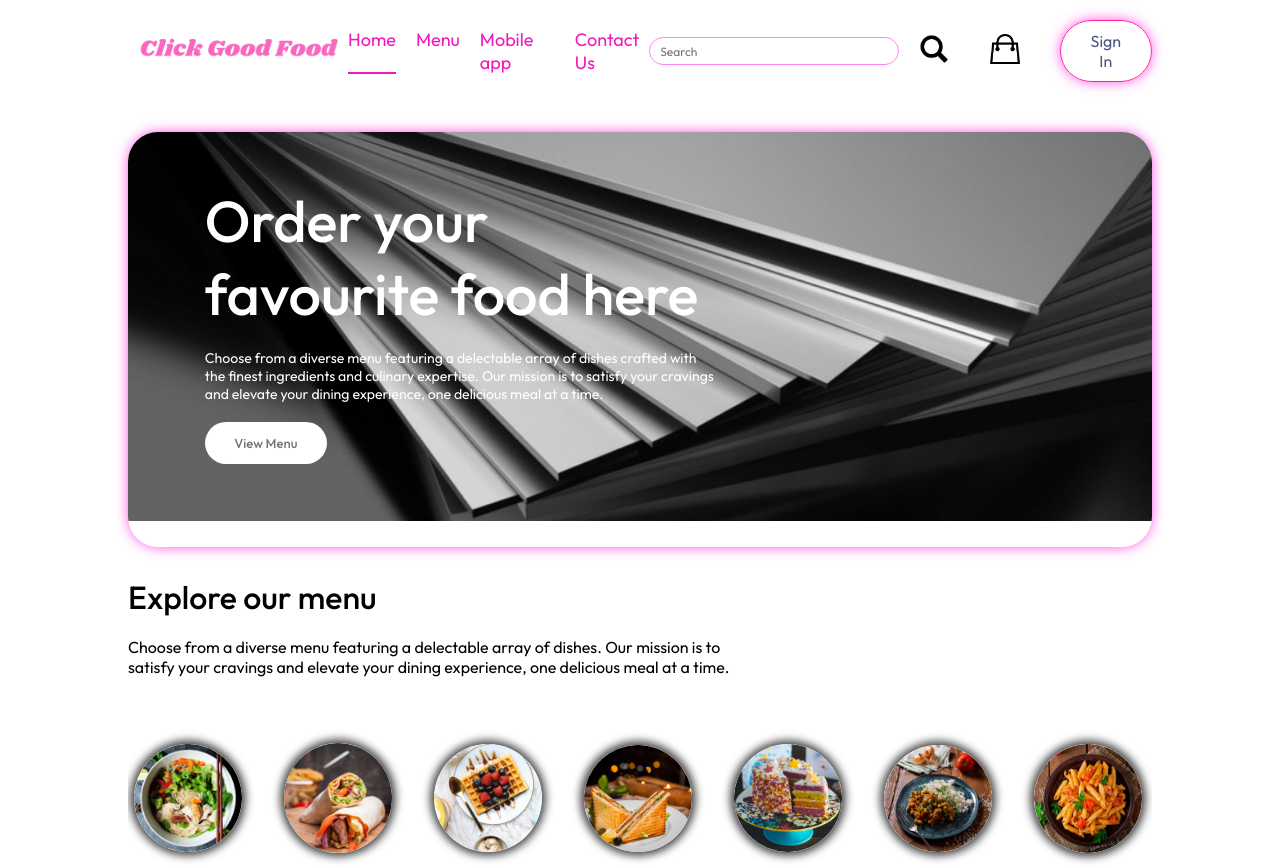
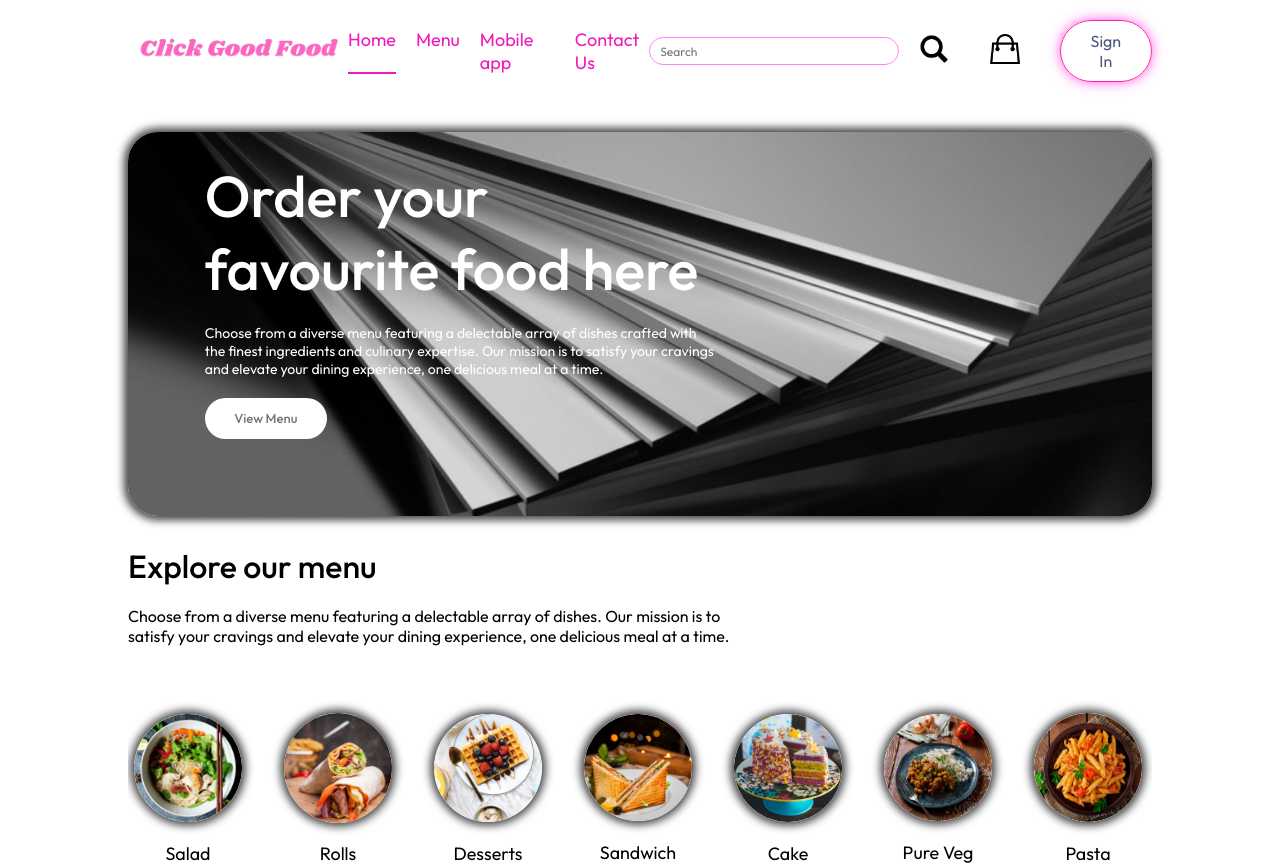
Before and after one commit to Niiyatii-13/MKIndustries1, a React (Vite) app in the folder frontend/: page / in a window 1280 px wide. Shown: the top 865 px of the page. Built offline with nearby package versions, Linux system fonts and the light colour scheme; no server answers.

Commit message:
Update Header.css

```diff
--- a/frontend/src/components/Header/Header.css
+++ b/frontend/src/components/Header/Header.css
@@ -1,13 +1,13 @@
 .header{
-    height: 32.4vw;
+    height: 30vw;
     margin: 30px auto;
     background: url('/header_img.png') no-repeat;
-    background-size:contain;
+    background-size:cover;
     position: relative;
     border-radius: 30px;
-    -webkit-box-shadow: 0px 0px 15px -3px rgba(255,0,217,1);
-    -moz-box-shadow: 0px 0px 15px -3px rgba(255,0,217,1);
-    box-shadow: 0px 0px 15px -3px rgba(255,0,217,1);
+    -webkit-box-shadow: 0px 0px 9px 4px rgba(0,0,0,0.75);
+    -moz-box-shadow: 0px 0px 9px 4px rgba(0,0,0,0.75);
+    box-shadow: 0px 0px 9px 4px rgba(0,0,0,0.75);
 }
 .header-contents{
     position: absolute;
@@ -22,6 +22,7 @@
 }
 .header-contents h2{
     font-weight:500;
+    margin-top:15px;
     color: rgb(255, 255, 255);
     font-size: max(4.5vw,22px);
 }
```
